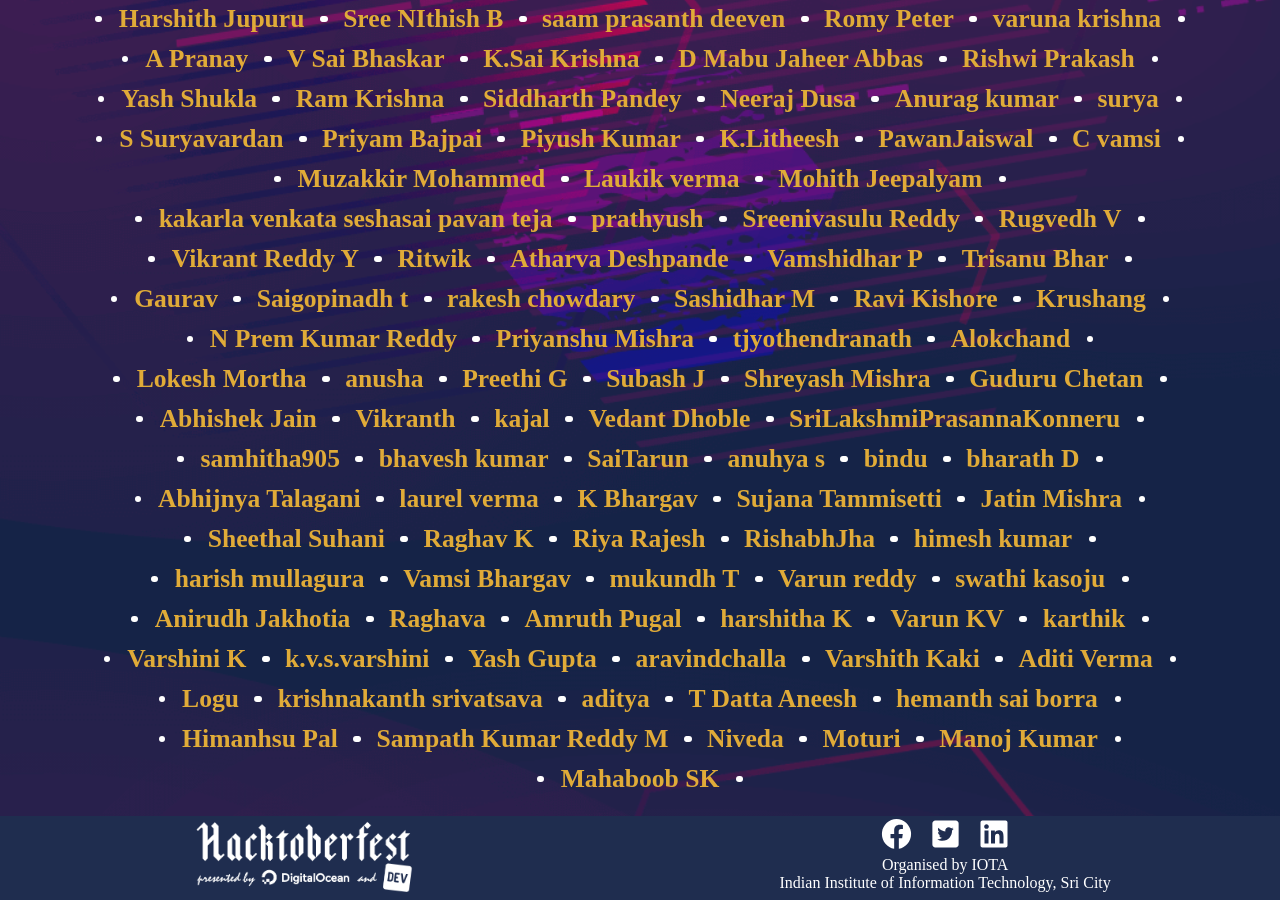
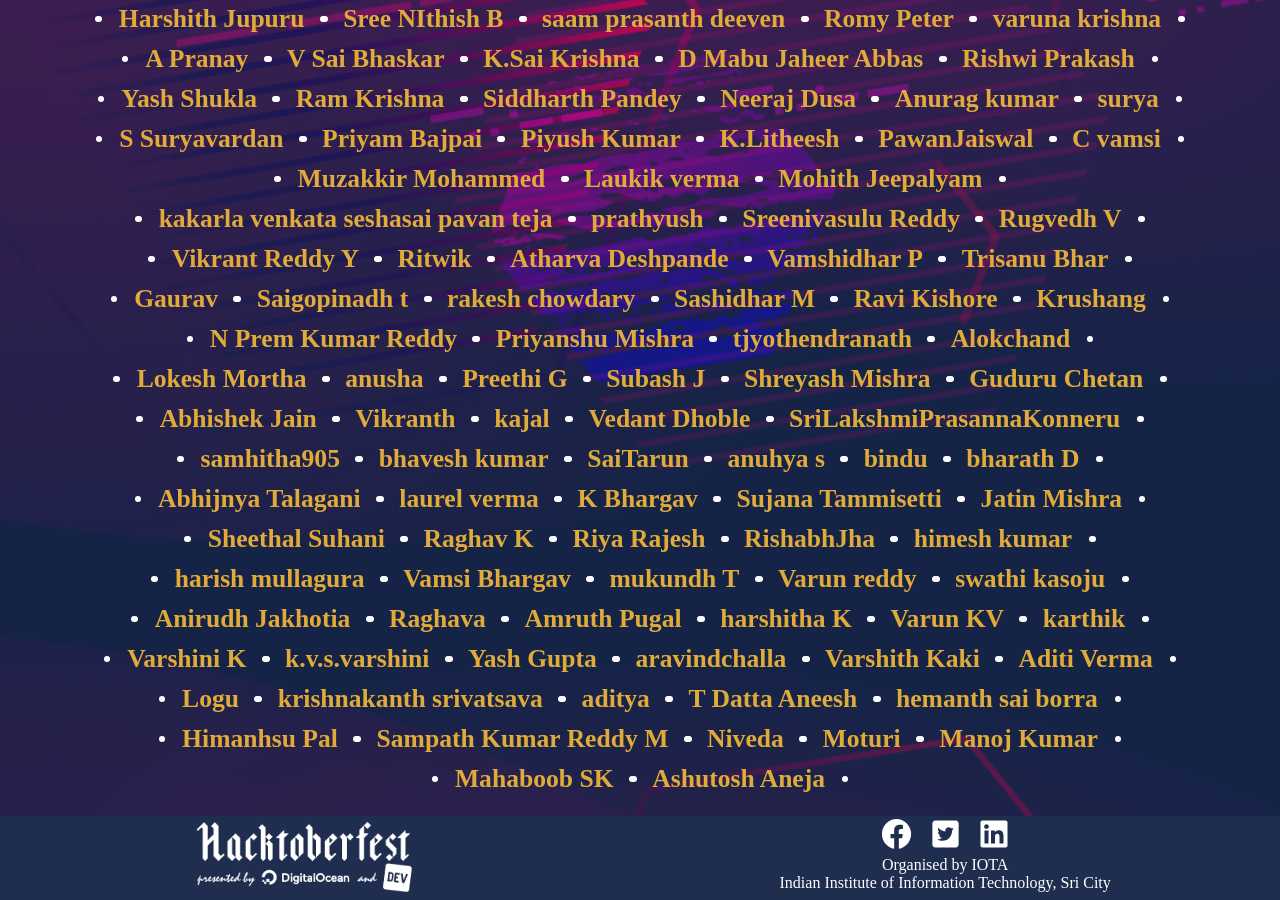
Before and after one commit to Project-Club-IIITS/hacktoberfest2019-participants, a Jekyll site: the page index.html, which Jekyll copies as it is, in a window 1280 px wide and 900 px high, scrolled down 694 px. Built offline with Jekyll 4.4.1, drawn with Linux system fonts in a browser that asks for light colours; some web fonts are replaced.

Commit message:
Update index.html

```diff
--- a/index.html
+++ b/index.html
@@ -204,6 +204,7 @@
             <li><a href="https://github.com/shashank4602ashank">Moturi</a></li>
             <li><a href="https://github.com/manojsai2002">Manoj Kumar</a></li>
             <li><a href="https://github.com/bannu6301418535">Mahaboob SK</a></li>
+            <li><a href="https://github.com/ashutoshaneja">Ashutosh Aneja</a></li>
 
         </ul>
       </div>
```
